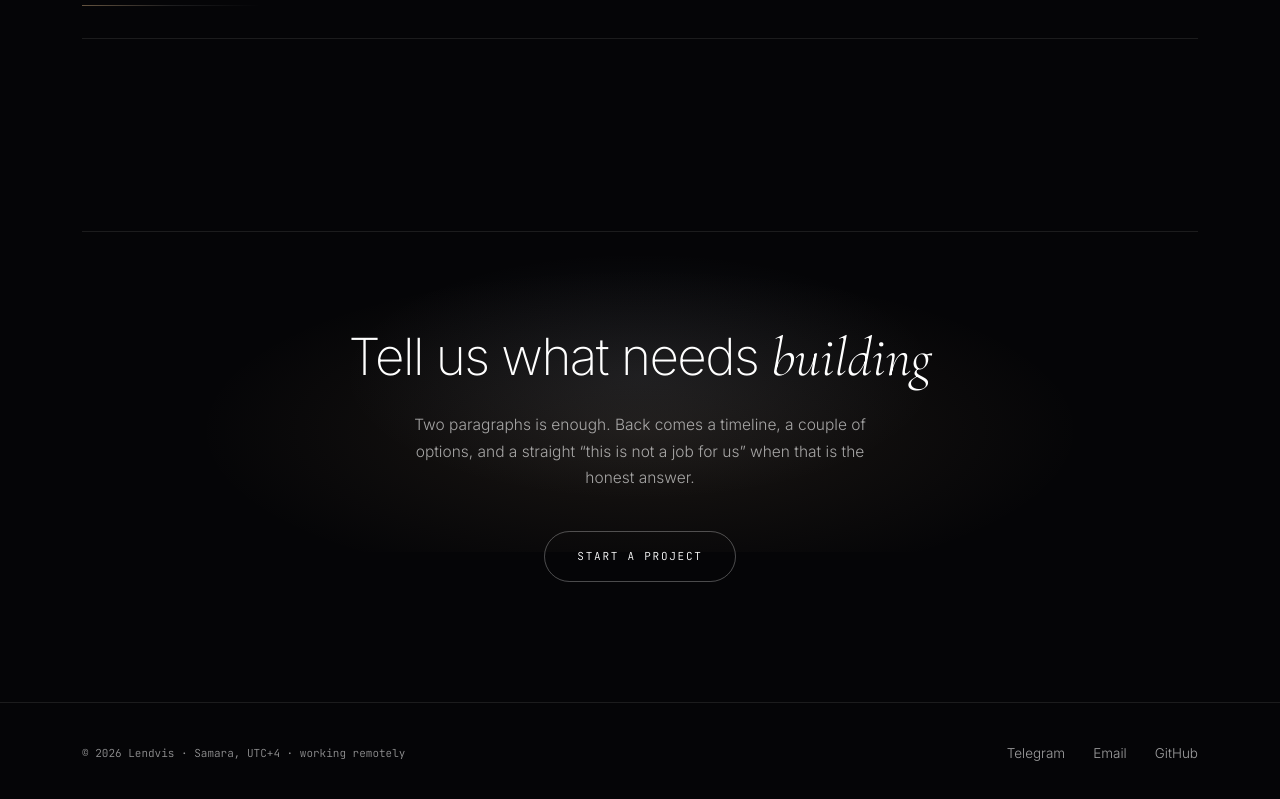
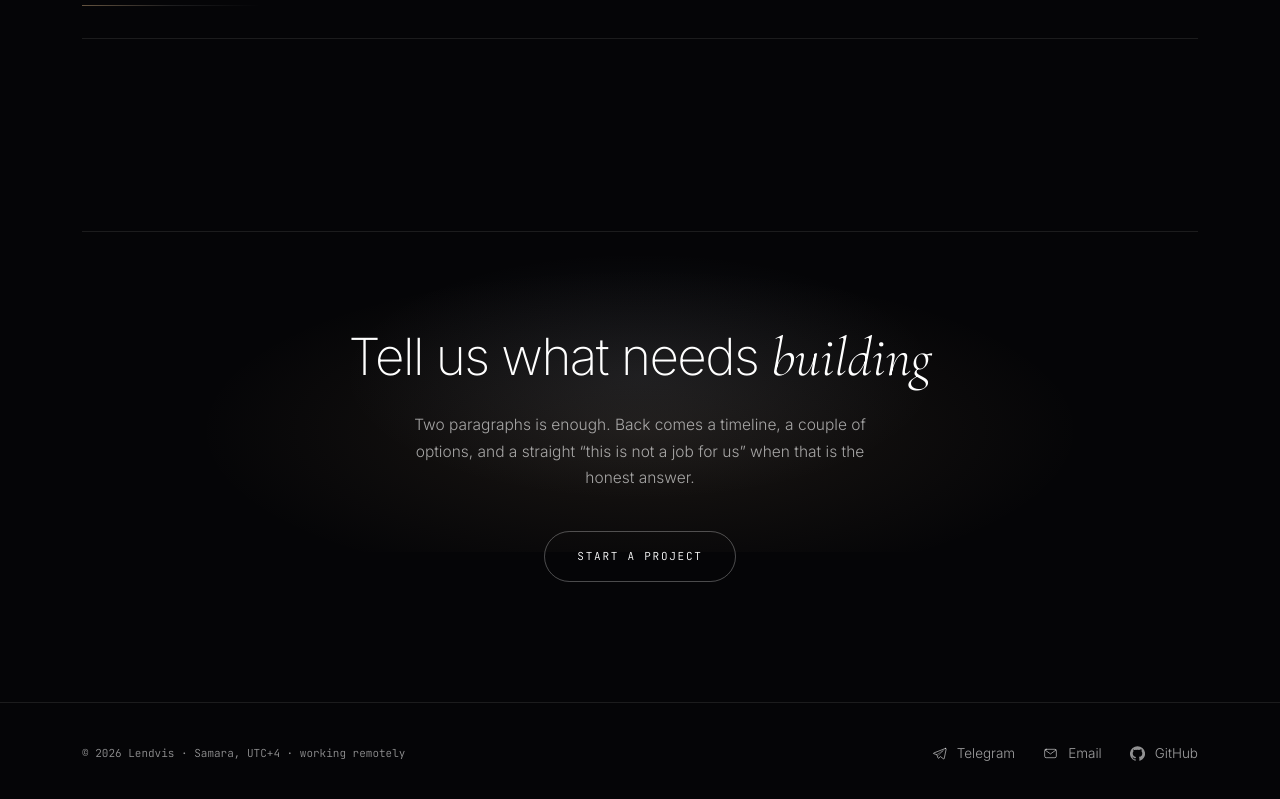
Before and after one commit to Olegg000/lendvis, a React (Vite) app: page / in a window 1280 px wide. Shown: the part 5032-5831 px from the top of the page. Built offline with nearby package versions, Linux system fonts and the light colour scheme.

Commit message:
Значки у каналов связи в подвале

```diff
--- a/src/components/Chrome.tsx
+++ b/src/components/Chrome.tsx
@@ -1,4 +1,5 @@
 import { useEffect, useState } from 'react'
+import { ContactIcon } from './ContactIcon'
 import { NavLink } from 'react-router-dom'
 import { useLang } from '../lib/i18n'
 
@@ -92,7 +93,9 @@ export function MobileNav() {
 export function Footer() {
   const { t } = useLang()
   const f = t.footer
-  const link = 'text-[13.5px] text-soft transition-colors hover:text-fg'
+  const link =
+    'group inline-flex items-center gap-2.5 text-[13.5px] text-soft transition-colors hover:text-fg'
+  const ico = 'h-[15px] w-[15px] text-faint transition-colors group-hover:text-sand'
   return (
     /* Одна ступень вместо трёх. В шапке уже есть вся навигация, на странице «О студии» —
        весь рассказ; подвалу остаётся только то, чего больше нигде нет: как связаться,
@@ -104,12 +107,15 @@ export function Footer() {
         </p>
         <nav className="flex flex-wrap items-center gap-x-7 gap-y-2">
           <a href="https://t.me/nektoo1111" className={link}>
+            <ContactIcon kind="telegram" className={ico} />
             Telegram
           </a>
           <a href="mailto:olegkovalik2013@yandex.ru" className={link}>
+            <ContactIcon kind="mail" className={ico} />
             {t.contact.fields.email}
           </a>
           <a href="https://github.com/Olegg000" className={link}>
+            <ContactIcon kind="github" className={ico} />
             GitHub
           </a>
         </nav>
--- /dev/null
+++ b/src/components/ContactIcon.tsx
@@ -0,0 +1,38 @@
+/**
+ * Значки каналов связи. Телеграм и почта нарисованы линией той же толщины,
+ * что иконки направлений, — чтобы значки на сайте читались одной семьёй.
+ * Знак GitHub оставлен фирменной формой: у логотипа узнаваемость важнее единообразия.
+ */
+export function ContactIcon({ kind, className = '' }: { kind: 'telegram' | 'mail' | 'github'; className?: string }) {
+  if (kind === 'github') {
+    return (
+      <svg viewBox="0 0 16 16" fill="currentColor" aria-hidden="true" className={className}>
+        <path d="M8 .2a8 8 0 0 0-2.53 15.6c.4.07.55-.17.55-.38l-.01-1.34c-2.23.48-2.7-1.07-2.7-1.07-.36-.93-.89-1.18-.89-1.18-.73-.5.05-.49.05-.49.8.06 1.23.83 1.23.83.72 1.23 1.88.87 2.34.67.07-.52.28-.88.5-1.08-1.78-.2-3.64-.89-3.64-3.95 0-.87.31-1.59.82-2.15-.08-.2-.36-1.02.08-2.12 0 0 .67-.21 2.2.82a7.6 7.6 0 0 1 4 0c1.53-1.03 2.2-.82 2.2-.82.44 1.1.16 1.92.08 2.12.51.56.82 1.28.82 2.15 0 3.07-1.87 3.75-3.65 3.95.29.25.54.73.54 1.48l-.01 2.2c0 .21.15.46.55.38A8 8 0 0 0 8 .2Z" />
+      </svg>
+    )
+  }
+  const line = {
+    viewBox: '0 0 20 20',
+    fill: 'none',
+    stroke: 'currentColor',
+    strokeWidth: 1.3,
+    strokeLinecap: 'round' as const,
+    strokeLinejoin: 'round' as const,
+    'aria-hidden': true,
+    className,
+  }
+  if (kind === 'telegram') {
+    return (
+      <svg {...line}>
+        <path d="M18 3.2 2.4 9.3c-.7.3-.7.8.1 1l4 1.2 1.5 4.4c.2.5.6.6 1 .2l2.2-2 4.1 3c.5.4.9.2 1-.4L18.9 4c.1-.7-.3-1-.9-.8Z" />
+        <path d="m6.5 11.5 8.7-5.6-6.6 6.5" opacity="0.6" />
+      </svg>
+    )
+  }
+  return (
+    <svg {...line}>
+      <rect x="2.2" y="4.4" width="15.6" height="11.2" rx="2" />
+      <path d="m2.8 5.4 7.2 5.2 7.2-5.2" />
+    </svg>
+  )
+}
```
